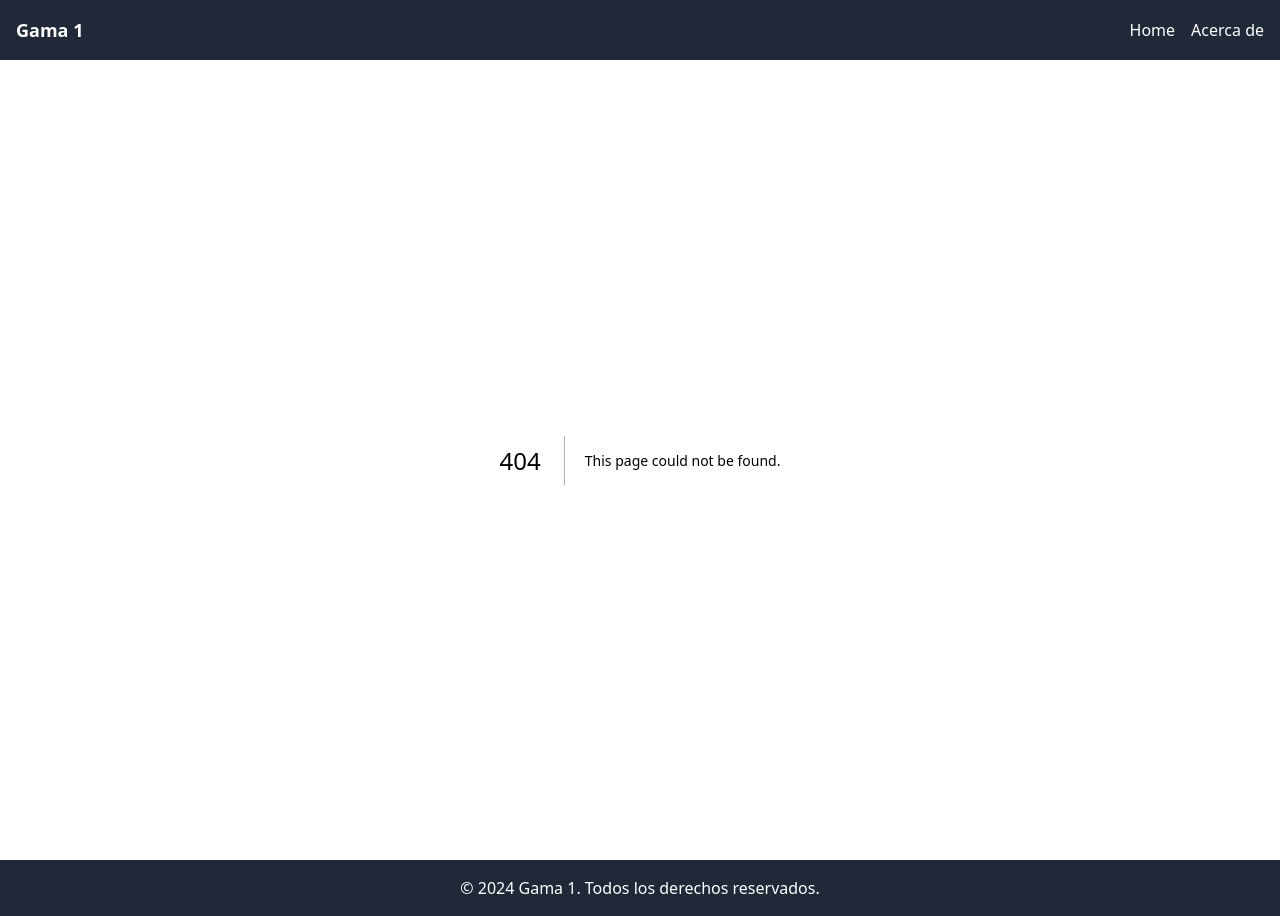
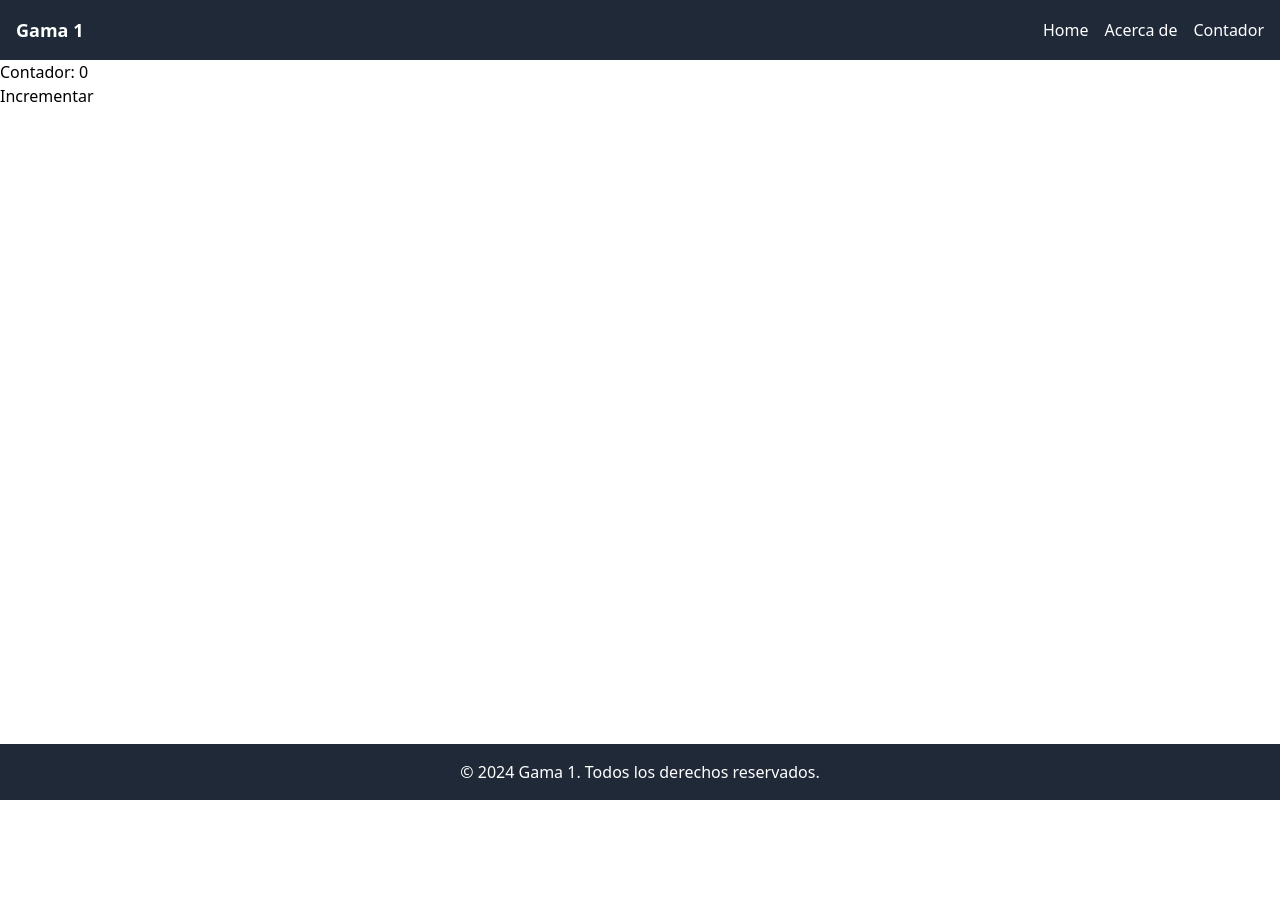
Before and after one commit to Angel37112/next-gama1, a Next.js app: page /contador in a window 1280 px wide. Before the commit this address had no page. After the commit the page ends 800 px from the top, so only its background shows below. Built offline with nearby package versions, Linux system fonts and the light colour scheme.

Commit message:
Menú contador

```diff
--- a/app/components/Menu.jsx
+++ b/app/components/Menu.jsx
@@ -7,6 +7,7 @@ const Menu = () => {
             <div class="space-x-4">
                 <a href="./home" class="text-white hover:text-gray-300">Home</a>
                 <a href="./acerca" class="text-white hover:text-gray-300">Acerca de</a>
+                <a href="./contador" class="text-white hover:text-gray-300">Contador</a>
             </div>
             </div>
         </nav>
--- /dev/null
+++ b/app/contador/page.jsx
@@ -0,0 +1,27 @@
+import React from 'react';
+
+class Page extends React.Component {
+    constructor(props) {
+        super(props);
+        this.state = {
+            contador: 0,
+        };
+    }
+
+    incrementarContador = () => {
+        this.setState((prevState) => ({
+            contador: prevState.contador + 1,
+        }));
+    };
+
+    render() {
+        return (
+            <div>
+                <p>Contador: {this.state.contador}</p>
+                <button onClick={this.incrementarContador}>Incrementar</button>
+            </div>
+        );
+    }
+}
+
+export default Page;
--- a/package.json
+++ b/package.json
@@ -9,6 +9,7 @@
     "lint": "next lint"
   },
   "dependencies": {
+    "js-cookie": "^3.0.5",
     "link": "^2.1.0",
     "next": "14.1.0",
     "react": "^18",
```
Also changed, not shown: 1 other file (tests, documents, lock files or other folders).
